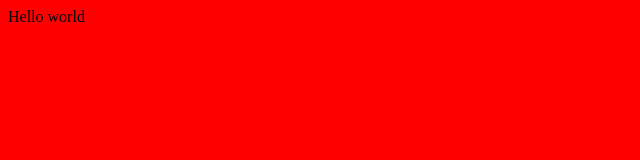
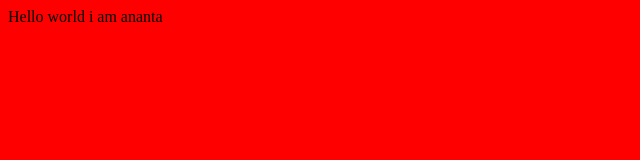
Before and after one commit to AnantaKadyan/GitTest, a plain HTML site: page index.html in a window 1280 px wide. Shown: the full height of the page, 0-640 px from the left. Drawn offline with Linux system fonts and the light colour scheme.

Commit message:
changed and added index.html

```diff
--- a/index.html
+++ b/index.html
@@ -2,5 +2,6 @@
 <header><title>this is title</title></header>
 <body bgcolor="red">
 Hello world
+i am ananta
 </body>
 </html>
```
